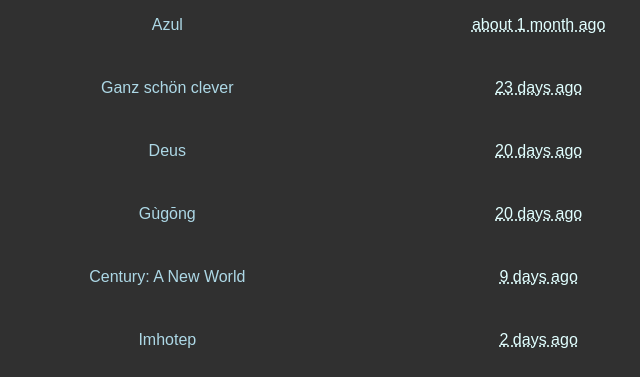
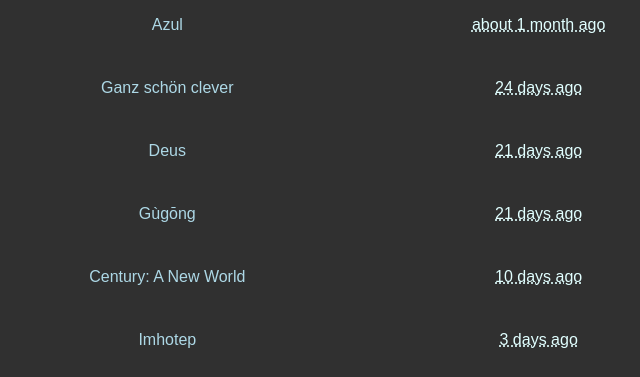
Before and after one commit to garycourt/bg2play, a website: page index.html in a window 1280 px wide. Shown: the part 4237-4614 px from the top of the page, 432-1072 px from the left. Drawn offline with Linux system fonts and the light colour scheme.

Commit message:
Generated on Fri Dec 13 2019 12:00:04 GMT-0700 (MST)

```diff
--- a/index.html
+++ b/index.html
@@ -407,31 +407,31 @@
 				<tr>
 					<td><img src="https://cf.geekdo-images.com/thumb/img/fixyaHHvoeHWh9S0tOul_yl7wkk=/fit-in/200x150/pic4397533.jpg"></td>
 					<td><a href="https://boardgamegeek.com/boardgame/244522" target="boardgame">Ganz schön clever</a></td>
-					<td><abbr class=" " title="2019-11-20">23 days ago</abbr></td>
+					<td><abbr class=" " title="2019-11-20">24 days ago</abbr></td>
 				</tr>
 
 				<tr>
 					<td><img src="https://cf.geekdo-images.com/thumb/img/UNzgrJ_jfK2ERt9_iJ13TCN_OE8=/fit-in/200x150/pic2219643.png"></td>
 					<td><a href="https://boardgamegeek.com/boardgame/162082" target="boardgame">Deus</a></td>
-					<td><abbr class=" " title="2019-11-23">20 days ago</abbr></td>
+					<td><abbr class=" " title="2019-11-23">21 days ago</abbr></td>
 				</tr>
 
 				<tr>
 					<td><img src="https://cf.geekdo-images.com/thumb/img/vCA-nErMdh1h42Wx76_lHuQN5ao=/fit-in/200x150/pic4143114.jpg"></td>
 					<td><a href="https://boardgamegeek.com/boardgame/250458" target="boardgame">Gùgōng</a></td>
-					<td><abbr class=" " title="2019-11-23">20 days ago</abbr></td>
+					<td><abbr class=" " title="2019-11-23">21 days ago</abbr></td>
 				</tr>
 
 				<tr>
 					<td><img src="https://cf.geekdo-images.com/thumb/img/KxWvOys7X0QOa6fOjI0eHltY9gQ=/fit-in/200x150/pic4547312.jpg"></td>
 					<td><a href="https://boardgamegeek.com/boardgame/270970" target="boardgame">Century: A New World</a></td>
-					<td><abbr class=" " title="2019-12-04">9 days ago</abbr></td>
+					<td><abbr class=" " title="2019-12-04">10 days ago</abbr></td>
 				</tr>
 
 				<tr>
 					<td><img src="https://cf.geekdo-images.com/thumb/img/FzwEQsXEQC_ZnbzKQY7tX6YlmtQ=/fit-in/200x150/pic3029488.jpg"></td>
 					<td><a href="https://boardgamegeek.com/boardgame/191862" target="boardgame">Imhotep</a></td>
-					<td><abbr class=" " title="2019-12-11">2 days ago</abbr></td>
+					<td><abbr class=" " title="2019-12-11">3 days ago</abbr></td>
 				</tr>
 		</tbody>
 	</table>
```
